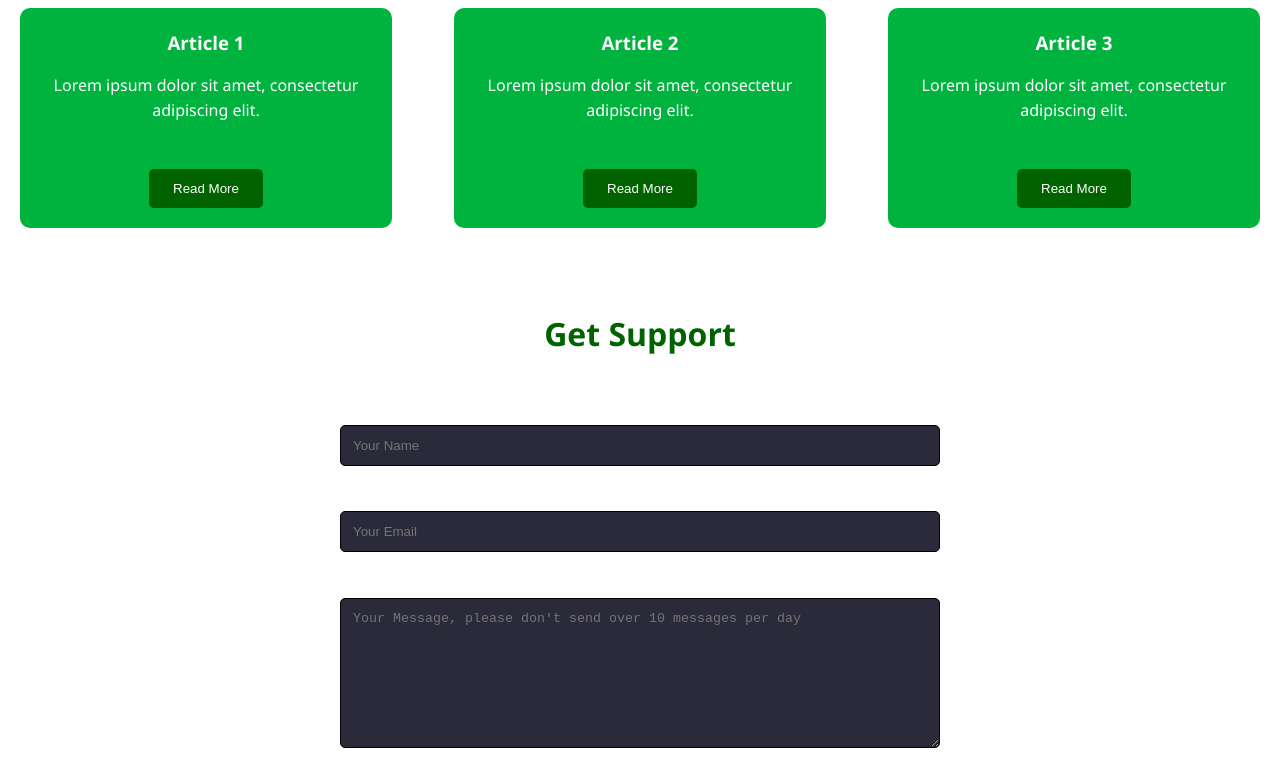
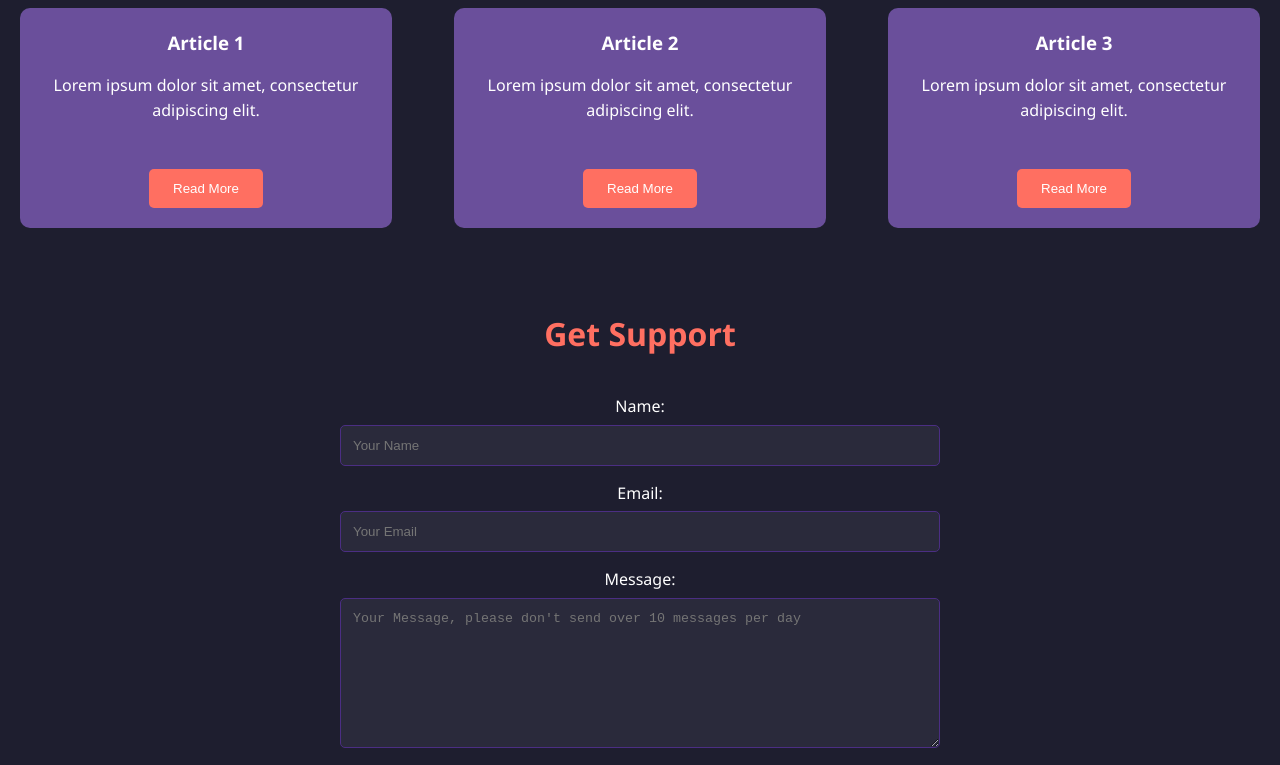
Before and after one commit to SJAjejuStudent/Capstone-Project-Rise, a plain HTML site: page public/index.html in a window 1280 px wide. Shown: the part 654-1419 px from the top of the page. Drawn offline with nearby package versions, Linux system fonts and the light colour scheme.

Commit message:
revert theme colors

```diff
--- a/public/style.css
+++ b/public/style.css
@@ -7,10 +7,10 @@
 
 /* Twilight Theme Colors */
 :root {
-    --primary-color: #000000;    /* Deep Purple */
-    --secondary-color: #00b23e;  /* Lighter Purple */
-    --accent-color: #006300;     /* Twilight Orange */
-    --background-color: #ffffff; /* Dark Blue */
+    --primary-color: #4b2e83;    /* Deep Purple */
+    --secondary-color: #6a4f9b;  /* Lighter Purple */
+    --accent-color: #ff6f61;     /* Twilight Orange */
+    --background-color: #1e1e2f; /* Dark Blue */
     --text-color: #ffffff;       /* White */
 }
 
```
